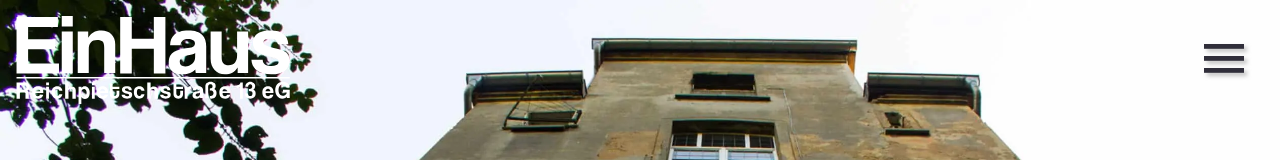
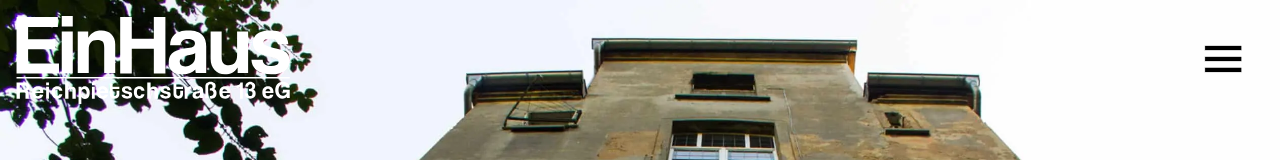
Before and after one commit to 3vincent/einhaus-leipzig, a Nuxt app: page / in a window 1280 px wide. Shown: the top 160 px of the page. Built offline with nearby package versions, Linux system fonts and the light colour scheme.

Commit message:
Change colors of burger menu to be more visible

```diff
--- a/components/menu-icon.vue
+++ b/components/menu-icon.vue
@@ -21,21 +21,15 @@
 
     <svg
       v-else
-      viewBox="0 0 100 80"
+      viewBox="-2 0 110 80"
       width="40"
       height="40"
-      class="shadow"
       v-bind:class="{ 'is-active': isClicked }"
     >
-      <g
-        stroke="none"
-        stroke-width="1"
-        fill="var(--main-text-color-dark)"
-        fill-rule="nonzero"
-      >
-        <rect width="100" height="12"></rect>
-        <rect y="30" width="100" height="12"></rect>
-        <rect y="60" width="100" height="12"></rect>
+      <g stroke="white" stroke-width="2" fill="black" fill-rule="nonzero">
+        <rect width="102" height="14"></rect>
+        <rect y="30" width="102" height="14"></rect>
+        <rect y="60" width="102" height="14"></rect>
       </g>
     </svg>
   </div>
@@ -70,7 +64,7 @@ div {
 }
 
 .is-active {
-  filter: none;
+  filter: drop-shadow(3px 3px 2px rgba(165, 165, 165, 0.7));
 }
 
 .is-active g {
--- a/components/user-menu.vue
+++ b/components/user-menu.vue
@@ -1,8 +1,8 @@
 <template>
   <div class="user-menu-container">
     <div class="user-menu-icon-container">
-      <!-- <MenuIcon :is-clicked="iconClicked" /> -->
-      <MenuIcon :is-clicked="false" />
+      <MenuIcon :is-clicked="iconClicked" />
+      <!-- <MenuIcon :is-clicked="false" /> -->
     </div>
 
     <div class="user-menu-list-container">
```
